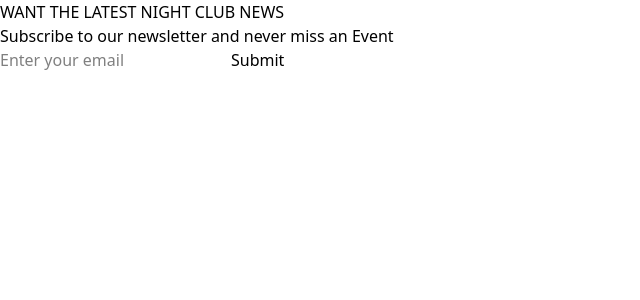
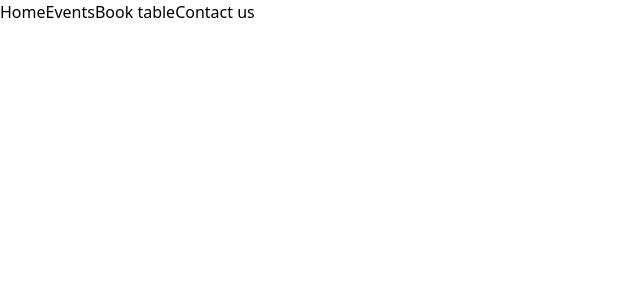
Before and after one commit to 3-sem-eksamen/night_club, a Next.js app: page / in a window 1280 px wide. Shown: the top 300 px of the page, without its empty margins (0-640 px from the left). Built offline with nearby package versions, Linux system fonts and the light colour scheme.

Commit message:
Refactor Home component to render Nav instead of NewsContainer; format Nav component for consistency

```diff
--- a/src/app/(pages)/page.js
+++ b/src/app/(pages)/page.js
@@ -1,6 +1,7 @@
+import Nav from "@/components/GlobalComponents/Navigation/Nav";
 import NewsContainer from "@/components/Home/NewsContainer";
 import VideoContainer from "@/components/Home/VideoContainer";
 
 export default function Home() {
-  return <NewsContainer />;
+  return <Nav />;
 }
--- a/src/components/GlobalComponents/Navigation/Nav.jsx
+++ b/src/components/GlobalComponents/Navigation/Nav.jsx
@@ -1,13 +1,13 @@
 import Link from "next/link";
 const Nav = () => {
-    return (
-        <nav>
-            <Link href="/">Home</Link>
-            <Link href="/">Events</Link>
-            <Link href="/">Book table</Link>
-            <Link href="/">Contact us</Link>
-        </nav>
-     );
-}
+  return (
+    <nav>
+      <Link href="/">Home</Link>
+      <Link href="/Events">Events</Link>
+      <Link href="/BookTable">Book table</Link>
+      <Link href="/ContactUs">Contact us</Link>
+    </nav>
+  );
+};
 
 export default Nav;
```
